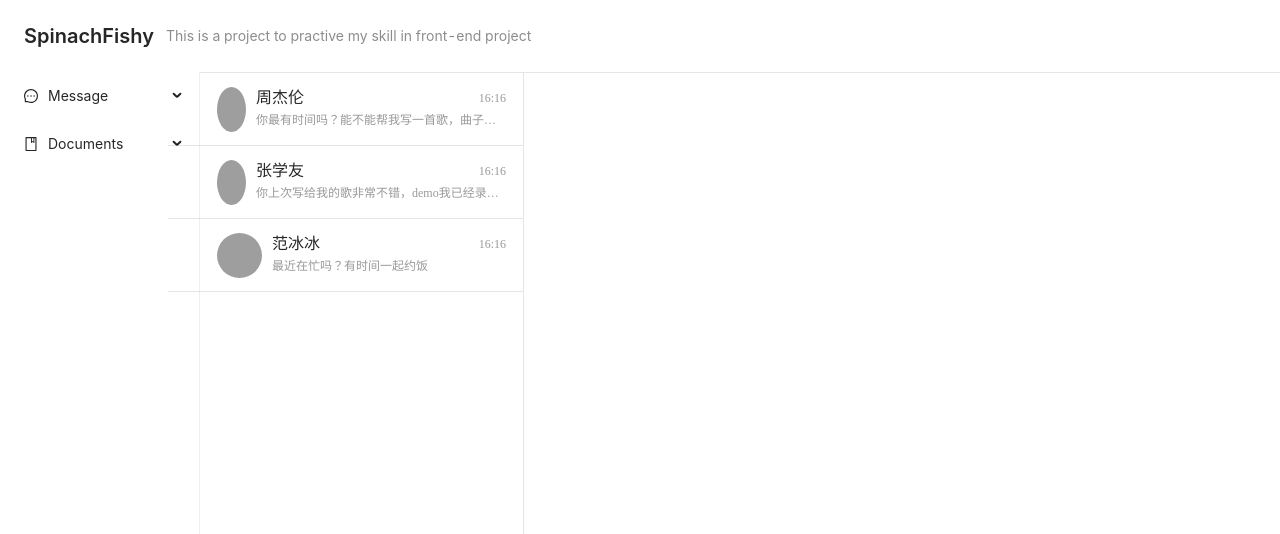
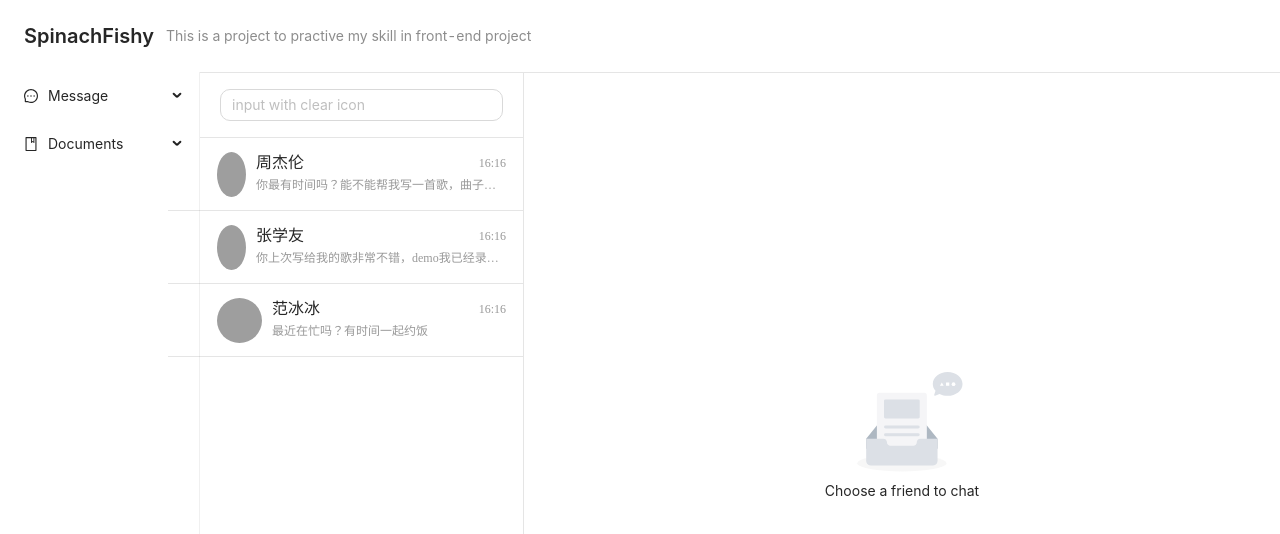
Before and after one commit to BobbyChou/react-admin, a React app: page /message in a window 1280 px wide. Shown: the top 534 px of the page. Built offline with nearby package versions, Linux system fonts and the light colour scheme; grey boxes are pictures that could not be loaded.

Commit message:
no message

```diff
--- a/src/components/MessageList/index.less
+++ b/src/components/MessageList/index.less
@@ -1,3 +1,9 @@
+.message-list-item {
+  &.active {
+    background-color: lightcyan;
+  }
+}
+
 .message-list-row {
   display: flex;
   flex-direction: row;
@@ -5,6 +11,15 @@
   align-items: center;
   position: relative;
   cursor: pointer;
+  -moz-user-select: none;
+  /*火狐*/
+  -webkit-user-select: none;
+  /*webkit浏览器*/
+  -ms-user-select: none;
+  /*IE10*/
+  -khtml-user-select: none;
+  /*早期浏览器*/
+  user-select: none;
 
   .message-user-avartar {
     width: 45px;
@@ -75,3 +90,8 @@
   bottom: 0;
   right: 0;
 }
+
+.search-container {
+  padding: 16px 20px;
+  border-bottom: 1px solid rgba(0, 0, 0, 0.10);
+}
--- a/src/components/MessageList/index.tsx
+++ b/src/components/MessageList/index.tsx
@@ -1,16 +1,21 @@
 import React from 'react'
 import './index.less'
+import { Input, Avatar } from 'antd'
+import { UserOutlined } from '@ant-design/icons';
+
 
 type Props = {
-  msgList: Array<Object>
+  msgList: Array<Object>,
+  onPressItem: (val: any) => void,
+  selectedUser: any
 }
 type RowData = {
   userInfo: {
-    avartar?: String,
+    avartar?: any,
     userName?: String,
     time: String | Date,
     content: String | undefined
-  }
+  },
 }
 
 const ListRow = (props: RowData) => {
@@ -20,7 +25,8 @@ const ListRow = (props: RowData) => {
   return (
     <div className="message-list-row">
       <div className="message-user-avartar">
-        <img src={avartar || require("../../assets/img/user_default.png")} alt="" />
+        {/* <img src={avartar || require("../../assets/img/user_default.png")} alt="" /> */}
+        {avartar ? <img src={avartar} alt="" /> : <Avatar size={46} icon={<UserOutlined />} />}
       </div>
       <div className="message-info">
         <div className="message-info-top">
@@ -38,12 +44,21 @@ const ListRow = (props: RowData) => {
 
 const MessageList = (props: Props) => {
 
-  const { msgList } = props
+  const { msgList, selectedUser } = props
 
   return (
     <div className="message-list-container">
-      {msgList && msgList.map((item: any) => {
-        return <div key={`${item.userName}`}>
+      <div className="search-container">
+        <Input style={{
+          borderRadius: '10px'
+        }} placeholder="input with clear icon" allowClear />
+      </div>
+      {msgList && msgList.map((item: any, index: number) => {
+        return <div
+          key={`${item.userName}`}
+          className={selectedUser.userName === item.userName ? "message-list-item active" : "message-list-item"}
+          onClick={() => { props.onPressItem(item) }}
+        >
           <ListRow userInfo={item} />
         </div>
       })}
--- a/src/pages/Message/index.less
+++ b/src/pages/Message/index.less
@@ -1,3 +1,5 @@
+@import './../../style/theme.less';
+
 .message-content {
   flex: 1;
   height: 100%;
@@ -12,4 +14,75 @@
     border-left: none;
     border-right: 1px solid rgba(0, 0, 0, 0.1);
   }
+
+  .message-info {
+    flex: 1;
+    display: flex;
+    flex-direction: column;
+    position: relative;
+  }
+
+  .empty-message-content {
+    flex: 1;
+    display: flex;
+    flex-direction: row;
+    align-items: center;
+    justify-content: center;
+  }
+
+  .message-to-user {
+    height: 72px;
+    display: flex;
+    background-color: @white;
+    align-items: center;
+    padding-left: 2%;
+
+    font-size: 18px;
+    font-family: PingFangSC, PingFangSC-Medium;
+    font-weight: 500;
+    color: #303238;
+    position: absolute;
+    top: 0;
+
+    >img {
+      width: 46px;
+      height: 46px;
+      border-radius: 50%;
+      margin-right: 10px;
+    }
+  }
+
+  .message-record {
+    flex: 1;
+    background-color: #fcfbf9;
+    overflow-y: hidden;
+
+    position: absolute;
+    top: 72px;
+    bottom: 250px;
+    width: 100%;
+    height: auto;
+    overflow: auto;
+
+    scrollbar-width: none;
+    /* Firefox */
+
+    &::-webkit-scrollbar {
+      display: none;
+      /* Chrome Safari */
+    }
+  }
+
+  .move-line {
+    height: 1px;
+    width: 100%;
+    background-color: rgba(0, 0, 0, 0.1);
+    cursor: move;
+  }
+
+  .message-textarea {
+    position: absolute;
+    height: 250px;
+    bottom: 0;
+  }
 }
--- a/src/pages/Message/index.tsx
+++ b/src/pages/Message/index.tsx
@@ -1,28 +1,59 @@
-import React from './index'
+import { useState } from 'react'
 import './index.less'
 import { connect } from 'react-redux'
 import MessageList from './../../components/MessageList'
+import { Avatar, Empty } from 'antd'
+import { UserOutlined } from '@ant-design/icons';
 
-const Message = () => {
+const Message = (props: any) => {
 
   const msgList = [
     { userName: "周杰伦", avartar: "https://ss0.bdstatic.com/70cFuHSh_Q1YnxGkpoWK1HF6hhy/it/u=1201763652,2375968906&fm=26&gp=0.jpg", content: "你最有时间吗？能不能帮我写一首歌，曲子我已经写好了", time: "16:16" },
     { userName: "张学友", avartar: "https://gimg2.baidu.com/image_search/src=http%3A%2F%2Fn.sinaimg.cn%2Ftranslate%2F295%2Fw1080h815%2F20180911%2FsPWw-hiycyfx3961688.jpg&refer=http%3A%2F%2Fn.sinaimg.cn&app=2002&size=f9999,10000&q=a80&n=0&g=0n&fmt=jpeg?sec=1617956405&t=c590d0811b8e7d51b2dc4c912176afbf", content: "你上次写给我的歌非常不错，demo我已经录好了，发给你听一下", time: "16:16" },
     { userName: "范冰冰", avartar: "https://gimg2.baidu.com/image_search/src=http%3A%2F%2Fwww.caishimv.com%2Fsop%2Fuploads%2Fallimg%2F180907%2F15363228392222.jpg&refer=http%3A%2F%2Fwww.caishimv.com&app=2002&size=f9999,10000&q=a80&n=0&g=0n&fmt=jpeg?sec=1617956425&t=22ac5dc784842de4e6b2c5349f2c8db9", content: "最近在忙吗？有时间一起约饭", time: "16:16" },
   ]
+  const [selectedUser, setSelectedUser]: any = useState({})
+
+  const onPressItem = (info: any) => {
+    setSelectedUser(info)
+  }
 
   return (
     <div className="message-content">
       <div className="message-list">
-        <MessageList msgList={msgList} />
+        <MessageList
+          msgList={msgList}
+          onPressItem={(value: any) => { onPressItem(value) }}
+          selectedUser={selectedUser}
+        />
       </div>
+      {
+        selectedUser && JSON.stringify(selectedUser) !== '{}' ? <div className="message-info">
+          <div className="message-to-user">
+            {selectedUser.avartar ? <img src={selectedUser.avartar} alt="" /> : <Avatar size={46} icon={<UserOutlined />} />}
+            {selectedUser.userName}
+          </div>
+          <div className="message-record"></div>
+          <div className="move-line"></div>
+          <div className="message-textarea">
+            456
+        </div>
+        </div> : <div className="empty-message-content">
+          <Empty description={
+            <span>
+              Choose a friend to chat
+            </span>
+          } />
+        </div>
+      }
     </div>
   )
 }
 
 const mapStateToProps = (state: any) => {
-  console.log(state)
-  return {}
+  return {
+    msgData: state.MessageReducer
+  }
 }
 
 const mapDispatchToProps = (dispatch: any) => {
```
Also changed, not shown: package.json (+9 -5 lines), 2 other files (tests, documents, lock files or other folders).
